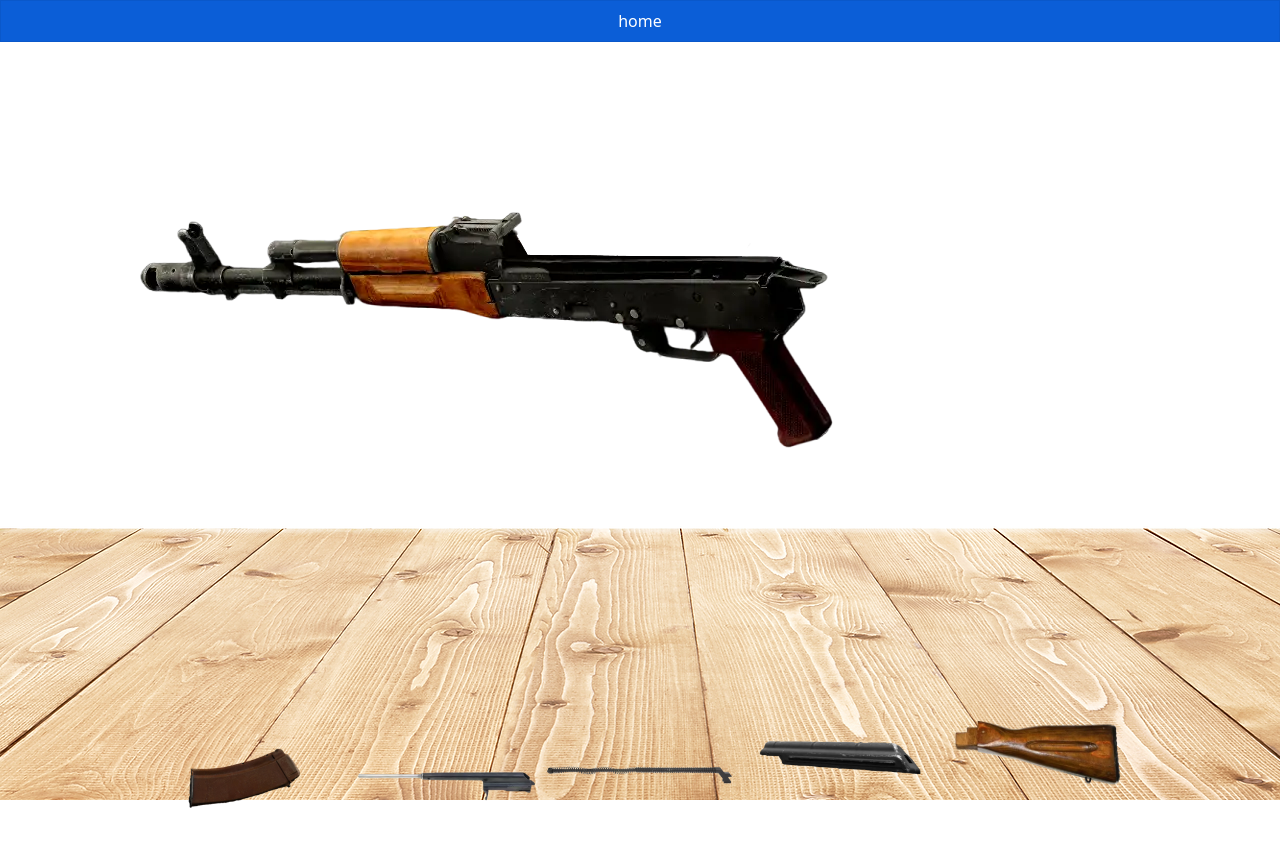
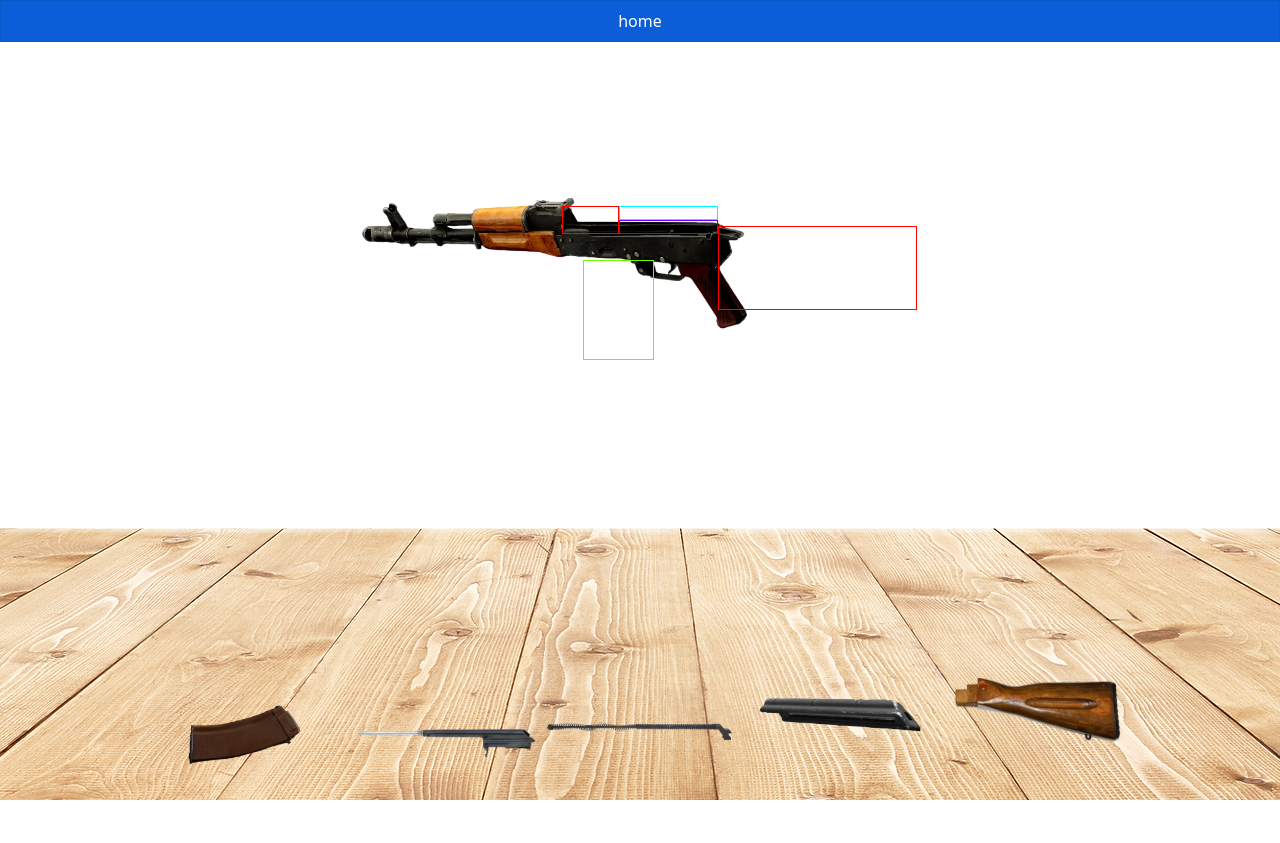
Before and after one commit to vseveryday/AK-47Assembler, a Next.js app: page /table in a window 1280 px wide. After the commit the page ends 800 px from the top, so only its background shows below. Built offline with nearby package versions, Linux system fonts and the light colour scheme.

Commit message:
адаптация на горизонтальную ориентацию телефона

```diff
--- a/src/styles/AssemblyTable.module.css
+++ b/src/styles/AssemblyTable.module.css
@@ -3,7 +3,7 @@
   top: 0;
   width: 100%;
   /* width: 1280px; */
-  height: 100%;
+  height: 50%;
 }
 .wrapper {
   position: relative;
@@ -12,52 +12,52 @@
 }
 
 .complete_magazine {
-  /* border: 1px rgb(106, 255, 0) solid; */
+  border: 1px rgb(106, 255, 0) solid;
   position: absolute;
-  top: 45%;
+  top: 90%;
   left: 42%;
   width: 10%;
-  height: 26%;
+  height: 50%;
   z-index: 10000;
   cursor: pointer;
 }
 .complete_butt {
-  /* border: 1px red solid; */
+  border: 1px red solid;
   position: absolute;
-  top: 36%;
+  top: 73%;
   right: 11%;
   width: 28%;
-  height: 22%;
+  height: 42%;
   z-index: 10000;
   cursor: pointer;
 }
 .complete_cover {
-  /* border: 1px rgb(111, 0, 255) solid; */
+  border: 1px rgb(111, 0, 255) solid;
   position: absolute;
-  top: 35%;
+  top: 70%;
   left: 47%;
   width: 14%;
-  height: 4%;
+  height: 7%;
   z-index: 10003;
   cursor: pointer;
 }
 .complete_spring {
-  /* border: 1px rgb(0, 247, 255) solid; */
+  border: 1px rgb(0, 247, 255) solid;
   position: absolute;
-  top: 31.5%;
+  top: 63%;
   left: 47%;
   width: 14%;
-  height: 3.5%;
+  height: 7%;
   z-index: 10002;
   cursor: pointer;
 }
 .complete_shutter {
-  /* border: 1px red solid; */
+  border: 1px red solid;
   position: absolute;
-  top: 31.5%;
+  top: 63%;
   left: 39%;
   width: 8%;
-  height: 7.5%;
+  height: 14%;
   z-index: 10001;
   cursor: pointer;
 }
@@ -91,3 +91,12 @@
     z-index: 2000;
   }
 }
+@media (max-height: 500px) and (max-width: 992px) {
+  .details_list {
+    display: flex;
+    align-items: center;
+  }
+  .detail {
+    width: 100px;
+  }
+}
--- a/src/styles/droppable.module.css
+++ b/src/styles/droppable.module.css
@@ -3,6 +3,10 @@
   justify-content: center;
   position: relative;
   top: 0;
+  width: auto;
+  min-width: auto;
+  max-height: 50vh;
+  margin: 10vh 0;
 }
 .droppable img {
   z-index: 1;
```
